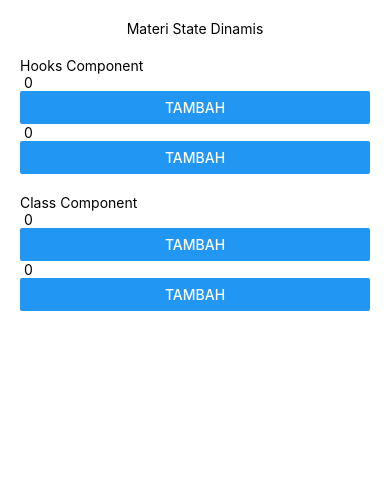
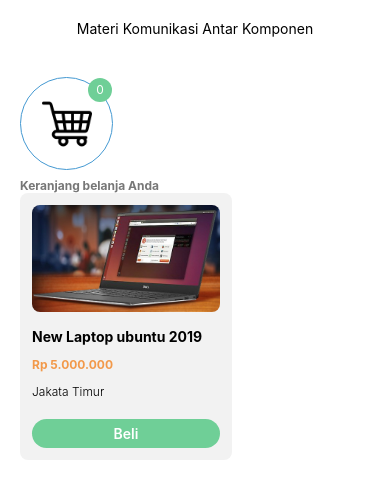
Before and after one commit to Fajar-Islami/belajar-react-native, a React Native app: screen / in a window 390 px wide. Shown: the top 498 px of the page. Built offline with nearby package versions, Linux system fonts and the light colour scheme.

Commit message:
Video 19 Kirim props

```diff
--- a/src/App.js
+++ b/src/App.js
@@ -1,5 +1,6 @@
 import React, {useEffect, useState} from 'react';
 import {View, ScrollView} from 'react-native';
+import Communication from './pages/Communication';
 import FlexBox from './pages/Flexbox';
 import Position from './pages/Position';
 import PropsDinamis from './pages/PropsDinamis';
@@ -17,13 +18,14 @@
   return (
     <View>
       <ScrollView>
-        {/* <SampleComponent />
-        <StylingComponent /> */}
+        {/* <SampleComponent /> */}
+        {/* <StylingComponent /> */}
         {/* <FlexBox /> */}
         {/* <FlexBox /> */}
         {/* <Position /> */}
         {/* <PropsDinamis /> */}
-        <StateDinamis />
+        {/* <StateDinamis /> */}
+        <Communication />
       </ScrollView>
     </View>
   );
--- /dev/null
+++ b/src/components/Cart/index.js
@@ -0,0 +1,51 @@
+import React from 'react';
+import {StyleSheet, Text, View, Image} from 'react-native';
+import cart from '../../assets/icon/cart.png';
+
+const Cart = (props) => {
+  return (
+    <View>
+      <View style={styles.cartWrapper}>
+        <Image source={cart} style={styles.iconCart} />
+        <Text style={styles.notif}>{props.qty}</Text>
+      </View>
+      <Text style={styles.text}>Keranjang belanja Anda</Text>
+    </View>
+  );
+};
+
+export default Cart;
+
+const styles = StyleSheet.create({
+  cartWrapper: {
+    borderWidth: 1,
+    borderColor: '#4398D1',
+    width: 93,
+    height: 93,
+    borderRadius: 93 / 2,
+    justifyContent: 'center',
+    alignItems: 'center',
+    position: 'relative',
+    marginTop: 40,
+  },
+  iconCart: {width: 50, height: 50},
+  notif: {
+    fontSize: 12,
+    color: 'white',
+    backgroundColor: '#6FCF97',
+    padding: 4,
+    borderRadius: 25,
+    width: 24,
+    height: 24,
+    position: 'absolute',
+    top: 0,
+    right: 0,
+    textAlign: 'center',
+  },
+  text: {
+    fontSize: 12,
+    color: '#777777',
+    fontWeight: '700',
+    marginTop: 8,
+  },
+});
--- /dev/null
+++ b/src/components/Product/index.js
@@ -0,0 +1,50 @@
+import React from 'react';
+import {StyleSheet, Text, View, Image, TouchableOpacity} from 'react-native';
+import laptop from '../../assets/image/laptop.jpeg';
+const Product = (props) => {
+  return (
+    <View style={styles.wrapper}>
+      <Image source={laptop} style={styles.imageProduct} />
+      <Text style={styles.productName}>New Laptop ubuntu 2019</Text>
+      <Text style={styles.productPrice}>Rp 5.000.000</Text>
+      <Text style={styles.location}>Jakata Timur</Text>
+      <TouchableOpacity onPress={props.onButtonPress}>
+        <View style={styles.buttonWrapper}>
+          <Text style={styles.buttonText}>Beli</Text>
+        </View>
+      </TouchableOpacity>
+    </View>
+  );
+};
+
+export default Product;
+
+const styles = StyleSheet.create({
+  wrapper: {
+    padding: 12,
+    backgroundColor: '#f2f2f2',
+    width: 212,
+    borderRadius: 8,
+  },
+  imageProduct: {width: 188, height: 107, borderRadius: 8},
+  productName: {fontSize: 14, fontWeight: 'bold', marginTop: 16},
+  productPrice: {
+    fontSize: 12,
+    fontWeight: 'bold',
+    marginTop: 12,
+    color: '#F2994A',
+  },
+  location: {fontSize: 12, fontWeight: '300', marginTop: 12},
+  buttonWrapper: {
+    backgroundColor: '#6FCF97',
+    paddingVertical: 6,
+    borderRadius: 25,
+    marginTop: 20,
+  },
+  buttonText: {
+    fontSize: 14,
+    fontWeight: '600',
+    color: 'white',
+    textAlign: 'center',
+  },
+});
--- /dev/null
+++ b/src/pages/Communication/index.js
@@ -0,0 +1,22 @@
+import React, {useState} from 'react';
+import {StyleSheet, Text, View} from 'react-native';
+import Cart from '../../components/Cart';
+import Product from '../../components/Product';
+
+const Communication = () => {
+  const [totalProduct, setTotalProduct] = useState(0);
+  return (
+    <View style={styles.container}>
+      <Text style={styles.textTitle}>Materi Komunikasi Antar Komponen</Text>
+      <Cart qty={totalProduct} />
+      <Product onButtonPress={() => setTotalProduct(totalProduct + 1)} />
+    </View>
+  );
+};
+
+export default Communication;
+
+const styles = StyleSheet.create({
+  container: {padding: 20},
+  textTitle: {textAlign: 'center'},
+});
```
